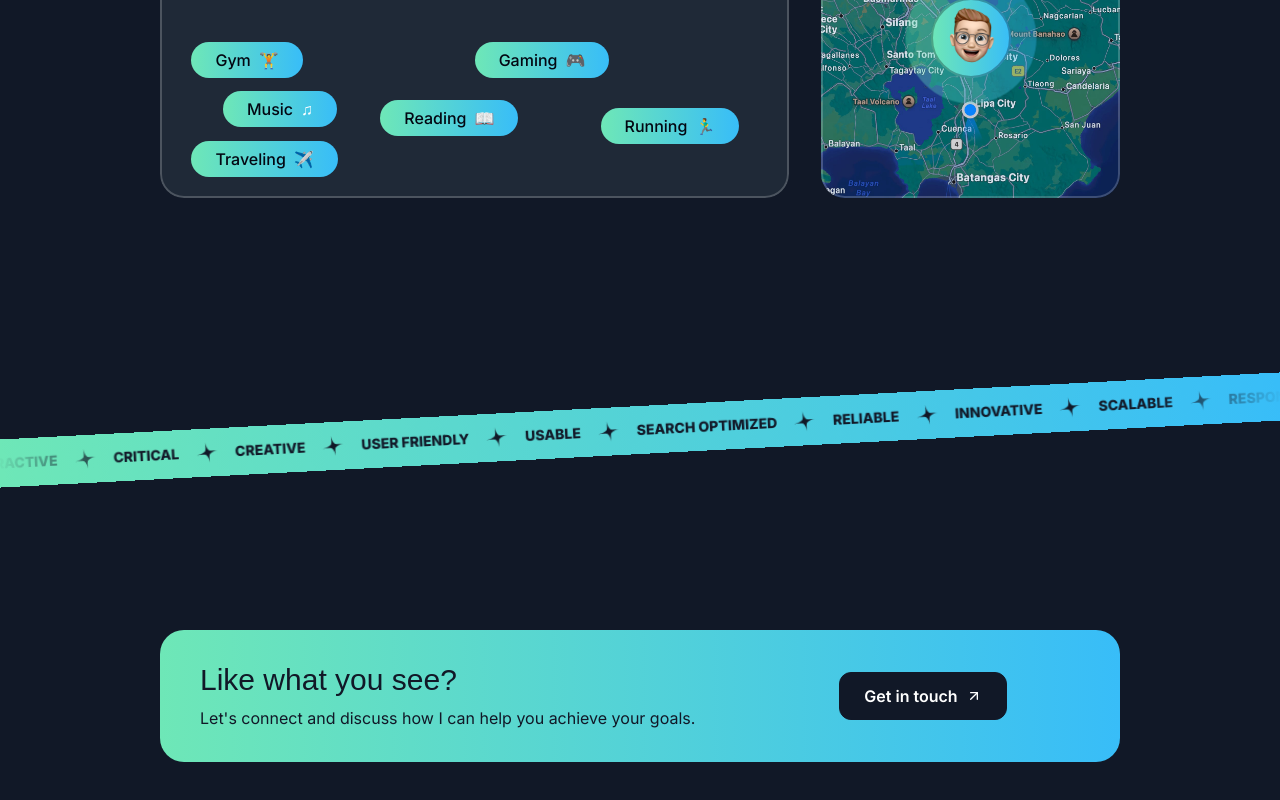
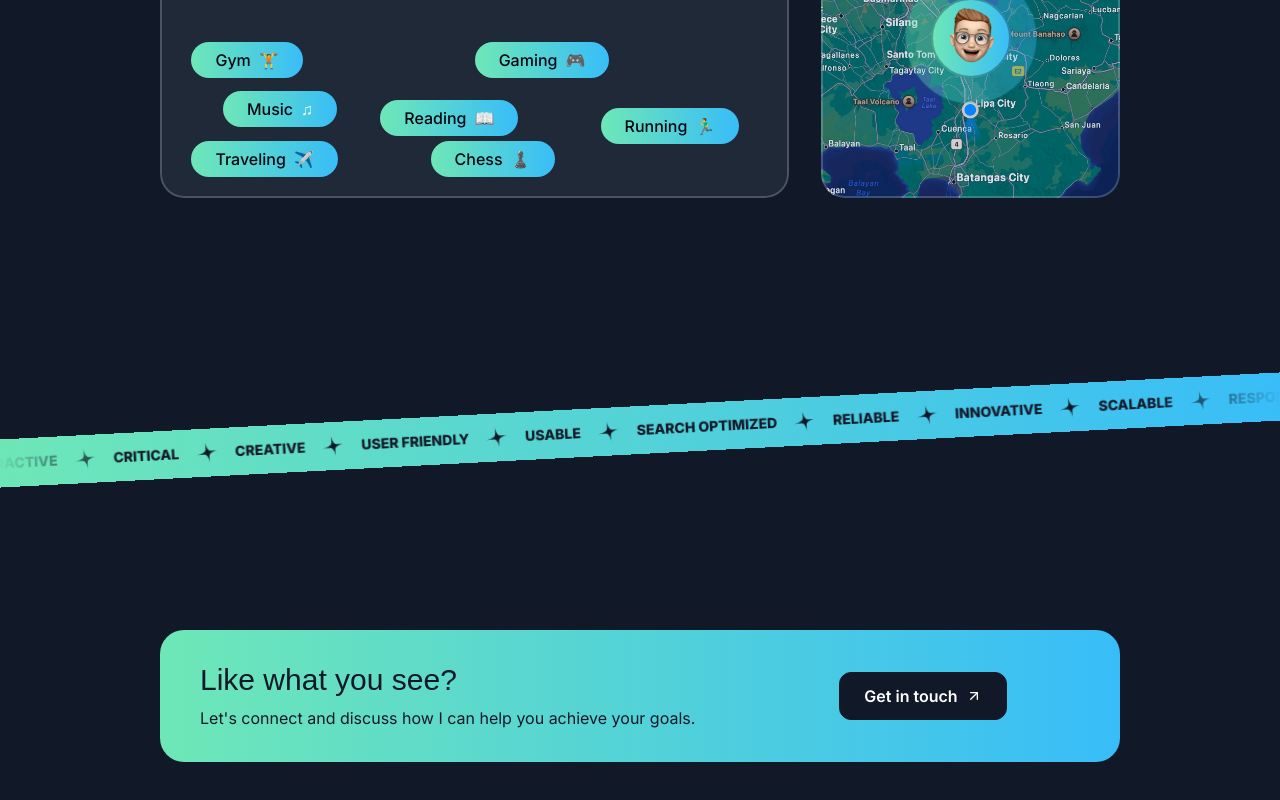
Before and after one commit to Coconhat/porfolio, a Next.js app: page / in a window 1280 px wide. Shown: the part 3720-4520 px from the top of the page. Built offline with nearby package versions, Linux system fonts and the light colour scheme; a web font is replaced by a local one.

Commit message:
minor changes ini the about section

```diff
--- a/src/sections/About.tsx
+++ b/src/sections/About.tsx
@@ -54,6 +54,12 @@ const hobbies = [
     title: "Traveling",
     emoji: "✈️",
     left: "5%",
+    top: "65%",
+  },
+  {
+    title: "Chess",
+    emoji: "♟️",
+    left: "43%",
     top: "65%",
   },
 ];
--- a/src/sections/Contact.tsx
+++ b/src/sections/Contact.tsx
@@ -1,5 +1,8 @@
+import { useState } from "react";
 import ArrowUpRightIcon from "@/assets/icons/arrow-up-right.svg";
 import grainImage from "@/assets/images/grain.jpg";
+
+
 
 export const ContactSection = () => {
   return (
```
